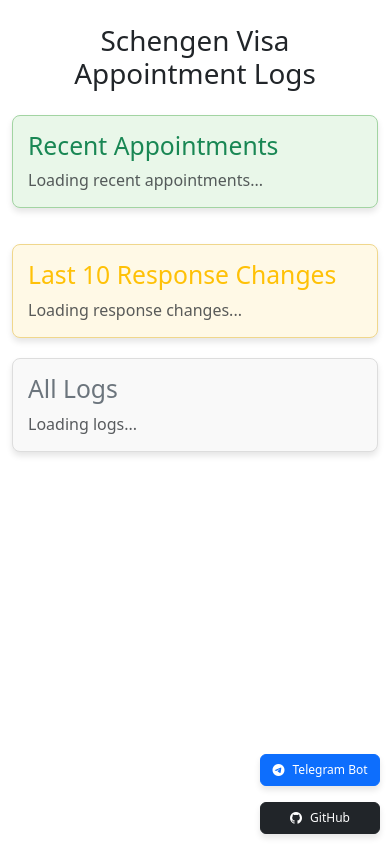
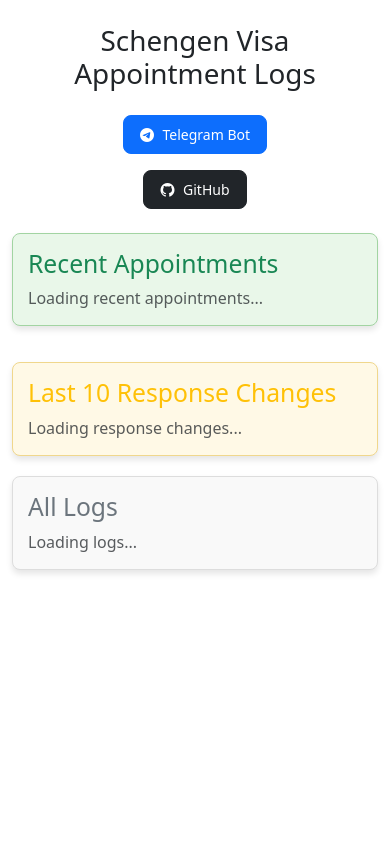
Before and after one commit to mytsx/SchengenChecker, a Python web app: template templates/home.html in a window 390 px wide. Run offline with Jinja, Linux system fonts and the light colour scheme; the template is opened without the code that fills it, so the values that code supplies are empty.

Commit message:
butonları yeri başlığın altında olsun

```diff
--- a/static/css/styles.css
+++ b/static/css/styles.css
@@ -36,40 +36,22 @@
     margin: 5px 0 0 0;
 }
 
-/* Sabit Butonlar - Masaüstü Görünüm */
-.fixed-buttons {
-    position: fixed;
-    bottom: 20px;
-    right: 20px;
-    display: flex;
-    flex-direction: column;
-    gap: 10px; /* Dikey boşluk */
-    z-index: 1000;
+/* Butonların Genel Görünümü */
+.btn {
+    font-size: 14px; /* Font boyutu */
+    padding: 8px 16px; /* İç boşluk */
+    border-radius: 8px; /* Köşe yumuşatma */
 }
 
-.fixed-buttons .btn {
-    width: 150px;
-    text-align: center;
-    font-size: 14px;
-    box-shadow: 0 4px 6px rgba(0, 0, 0, 0.1);
+/* Buton Simgeleri */
+.btn i {
+    margin-right: 5px; /* Simge ve metin arasındaki boşluk */
 }
 
-.fixed-buttons .btn i {
-    margin-right: 5px;
-}
-
-/* Mobil Görünüm için Optimizasyon */
+/* Mobil Görünüm İçin Düzen */
 @media (max-width: 768px) {
-    .fixed-buttons {
-        bottom: 10px; /* Daha küçük boşluk */
-        right: 10px; /* Sağ alt köşeye daha yakın */
-        flex-direction: column; /* Dikey düzeni koru */
-        gap: 8px; /* Daha dar boşluk */
-    }
-
-    .fixed-buttons .btn {
-        width: 120px; /* Daha küçük genişlik */
-        font-size: 12px; /* Daha küçük font boyutu */
-        padding: 6px 10px; /* İç boşluk ayarı */
+    .d-flex.gap-3 {
+        flex-direction: column; /* Butonları dikey hizala */
+        align-items: center; /* Ortala */
     }
 }
--- a/templates/home.html
+++ b/templates/home.html
@@ -16,15 +16,14 @@
         <h1 class="text-center mb-4">Schengen Visa Appointment Logs</h1>
 
         <!-- Fixed Action Buttons -->
-        <div class="fixed-buttons">
-            <a href="https://t.me/SchengenCheckerBot" target="_blank" class="btn btn-primary mb-2">
+        <div class="d-flex justify-content-center gap-3 mb-4">
+            <a href="https://t.me/SchengenCheckerBot" target="_blank" class="btn btn-primary">
                 <i class="bi bi-telegram"></i> Telegram Bot
             </a>
             <a href="https://github.com/mytsx/SchengenChecker" target="_blank" class="btn btn-dark">
                 <i class="bi bi-github"></i> GitHub
             </a>
         </div>
-
 
 
         <!-- Recent Appointments and Response Changes -->
```
